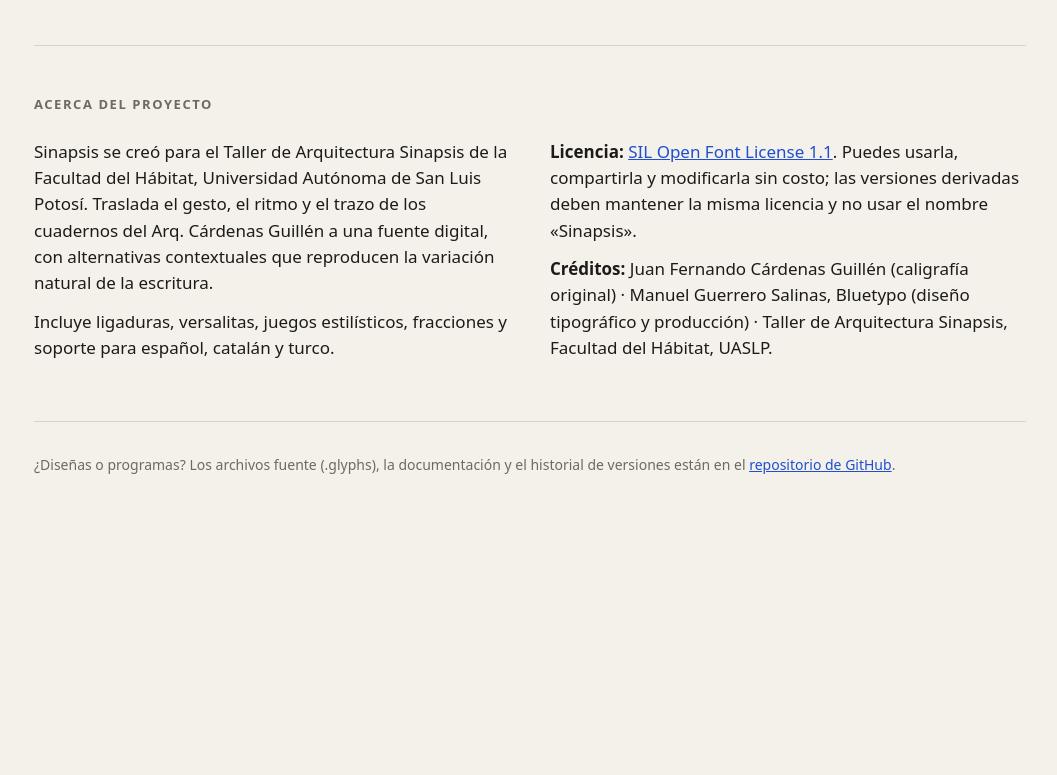
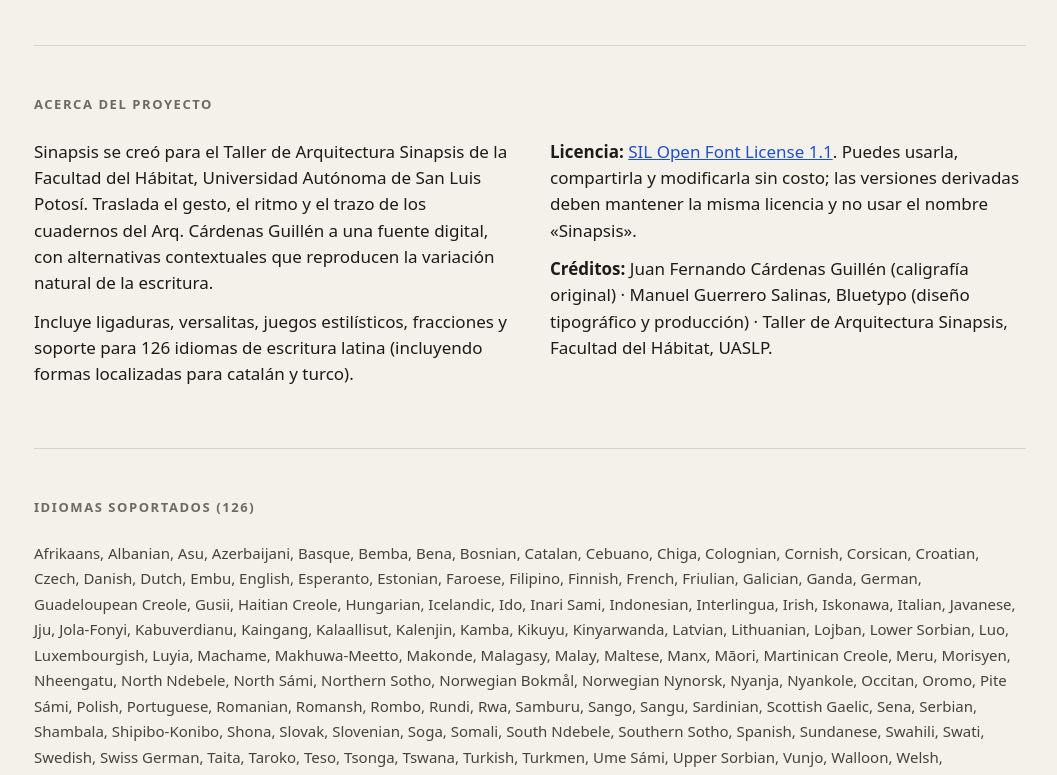
Before and after one commit to mguerrerouaslp/Sinapsis_UASLP, a plain HTML site: page index.html in a window 1280 px wide. Shown: the part 2025-2800 px from the top of the page, without its empty margins (110-1167 px from the left). Before the commit the page ends 2549 px from the top, so only its background shows below. Drawn offline with Linux system fonts and the light colour scheme; no server answers.

Commit message:
Update index.html

```diff
--- a/index.html
+++ b/index.html
@@ -102,6 +102,13 @@
   .two p { margin: 0 0 12px; }
   a { color: var(--accent); }
 
+  .langs {
+    margin: 0;
+    font-size: 15px;
+    line-height: 1.7;
+    color: #45433e;
+  }
+
   footer { padding: 32px 0 48px; border-top: 1px solid var(--line); font-size: 14px; color: var(--muted); }
 </style>
 </head>
@@ -109,7 +116,7 @@
   <div class="wrap">
     <header class="top">
       <span>Facultad del Hábitat · UASLP</span>
-      <a href="https://github.com/mguerrerouaslp/Sinapsis_UASLP">Código fuente en GitHub ↗</a>
+      <a href="https://github.com/mguerrerouaslp/Sinapsis_UASLP">Repositorio en GitHub ↗</a>
     </header>
 
     <div class="hero">
@@ -151,7 +158,7 @@
       <div class="two">
         <div>
           <p>Sinapsis se creó para el Taller de Arquitectura Sinapsis de la Facultad del Hábitat, Universidad Autónoma de San Luis Potosí. Traslada el gesto, el ritmo y el trazo de los cuadernos del Arq. Cárdenas Guillén a una fuente digital, con alternativas contextuales que reproducen la variación natural de la escritura.</p>
-          <p>Incluye ligaduras, versalitas, juegos estilísticos, fracciones y soporte para español, catalán y turco.</p>
+          <p>Incluye ligaduras, versalitas, juegos estilísticos, fracciones y soporte para 126 idiomas de escritura latina (incluyendo formas localizadas para catalán y turco).</p>
         </div>
         <div>
           <p><strong>Licencia:</strong> <a href="https://github.com/mguerrerouaslp/Sinapsis_UASLP/blob/main/LICENSE.txt">SIL Open Font License 1.1</a>. Puedes usarla, compartirla y modificarla sin costo; las versiones derivadas deben mantener la misma licencia y no usar el nombre «Sinapsis».</p>
@@ -160,8 +167,13 @@
       </div>
     </section>
 
+    <section aria-label="Idiomas soportados">
+      <h2>Idiomas soportados (126)</h2>
+      <p class="langs">Afrikaans, Albanian, Asu, Azerbaijani, Basque, Bemba, Bena, Bosnian, Catalan, Cebuano, Chiga, Colognian, Cornish, Corsican, Croatian, Czech, Danish, Dutch, Embu, English, Esperanto, Estonian, Faroese, Filipino, Finnish, French, Friulian, Galician, Ganda, German, Guadeloupean Creole, Gusii, Haitian Creole, Hungarian, Icelandic, Ido, Inari Sami, Indonesian, Interlingua, Irish, Iskonawa, Italian, Javanese, Jju, Jola-Fonyi, Kabuverdianu, Kaingang, Kalaallisut, Kalenjin, Kamba, Kikuyu, Kinyarwanda, Latvian, Lithuanian, Lojban, Lower Sorbian, Luo, Luxembourgish, Luyia, Machame, Makhuwa-Meetto, Makonde, Malagasy, Malay, Maltese, Manx, Māori, Martinican Creole, Meru, Morisyen, Nheengatu, North Ndebele, North Sámi, Northern Sotho, Norwegian Bokmål, Norwegian Nynorsk, Nyanja, Nyankole, Occitan, Oromo, Pite Sámi, Polish, Portuguese, Romanian, Romansh, Rombo, Rundi, Rwa, Samburu, Sango, Sangu, Sardinian, Scottish Gaelic, Sena, Serbian, Shambala, Shipibo-Konibo, Shona, Slovak, Slovenian, Soga, Somali, South Ndebele, Southern Sotho, Spanish, Sundanese, Swahili, Swati, Swedish, Swiss German, Taita, Taroko, Teso, Tsonga, Tswana, Turkish, Turkmen, Ume Sámi, Upper Sorbian, Vunjo, Walloon, Welsh, Wolastoqey, Wolof, Xhosa, Zulu.</p>
+    </section>
+
     <footer>
-      ¿Diseñas o programas? Los archivos fuente (.glyphs), la documentación y el historial de versiones están en el <a href="https://github.com/mguerrerouaslp/Sinapsis_UASLP">repositorio de GitHub</a>.
+      ¿Diseñas o programas? Los scripts de ingeniería, los reportes de calidad, los escaneos originales, la documentación y el historial de versiones están en el <a href="https://github.com/mguerrerouaslp/Sinapsis_UASLP">repositorio de GitHub</a>.
     </footer>
   </div>
 
```
